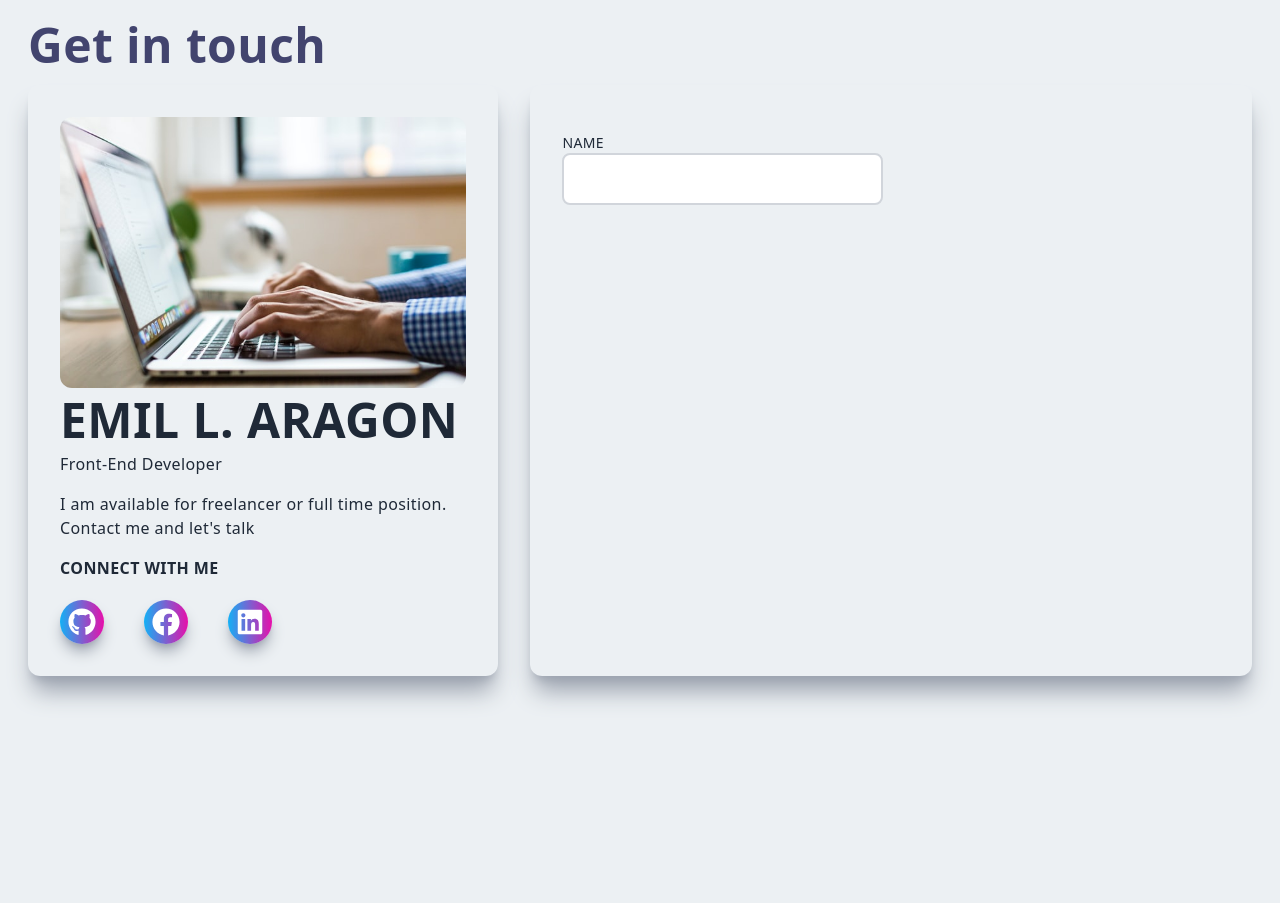
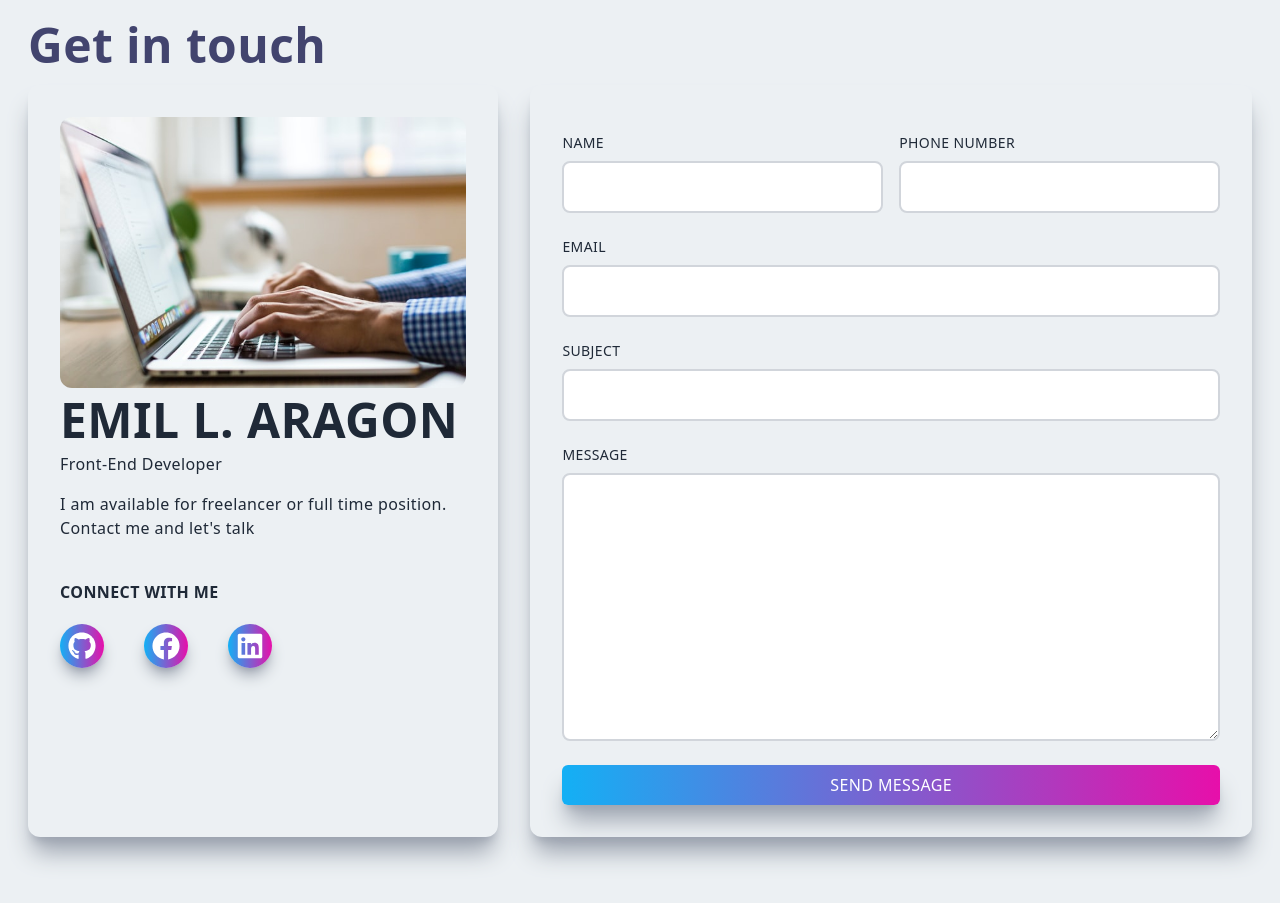
Before and after one commit to aragonemilwebdev/emil-portfolio, a Next.js app: page / in a window 1280 px wide. Shown: the part 887-1790 px from the top of the page. Built offline with nearby package versions, Linux system fonts and the light colour scheme.

Commit message:
done contact

```diff
--- a/components/ContactSection.js
+++ b/components/ContactSection.js
@@ -32,7 +32,7 @@ const ContactSection = () => {
             <p className=' py-4'>I am available  for freelancer or full time position. Contact me and let's talk</p>
         </div>
         <div>
-        <div className="flex flex-col">
+        <div className="flex flex-col mt-6">
               <p className=" uppercase bg-clip-text font-bold flex">
                 Connect With Me
               </p>
@@ -63,11 +63,27 @@ const ContactSection = () => {
         <form>
             <div className=' grid md:grid-cols-2 gap-4 w-full py-2'>
                 <div className=' flex flex-col'>
-                    <label className=' uppercase text-sm pt-2'>Name</label>
+                    <label className=' uppercase text-sm py-2'>Name</label>
                     <input className=' border-2 rounded-lg p-3 flex border-gray-300' type='text' />
                 </div>
-
+                <div className=' flex flex-col'>
+                    <label className=' uppercase text-sm py-2'>Phone number</label>
+                    <input className=' border-2 rounded-lg p-3 flex border-gray-300' type='number' />
+                </div>
             </div>
+            <div className=' flex flex-col py-2'>
+                <label className=' uppercase text-sm py-2'>Email</label>
+                <input className=' border-2 rounded-lg p-3 flex border-gray-300' type='email' />
+            </div>
+            <div className=' flex flex-col py-2'>
+                <label className=' uppercase text-sm py-2'>Subject</label>
+                <input className=' border-2 rounded-lg p-3 flex border-gray-300' type='text' />
+            </div>
+            <div className=' flex flex-col py-2'>
+                <label className=' uppercase text-sm py-2'>Message</label>
+                <textarea className=' border-2 rounded-lg p-3 flex border-gray-300' type='text' rows="10"></textarea>
+            </div>
+            <button className=' w-full mt-4'>Send Message</button>
         </form>
     </div>
 </div>
```
